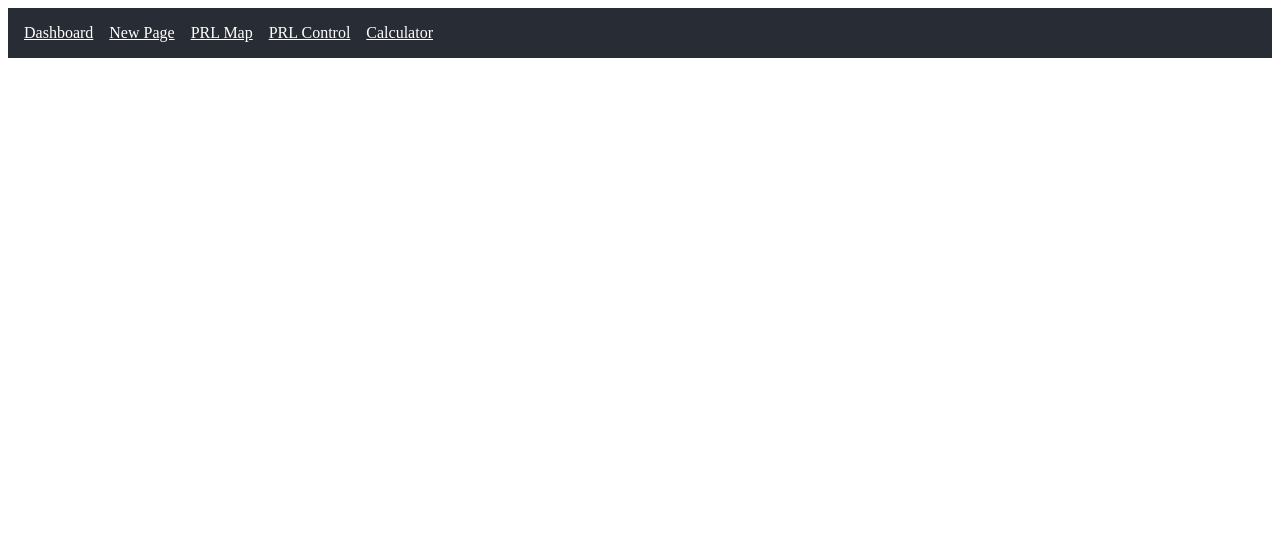
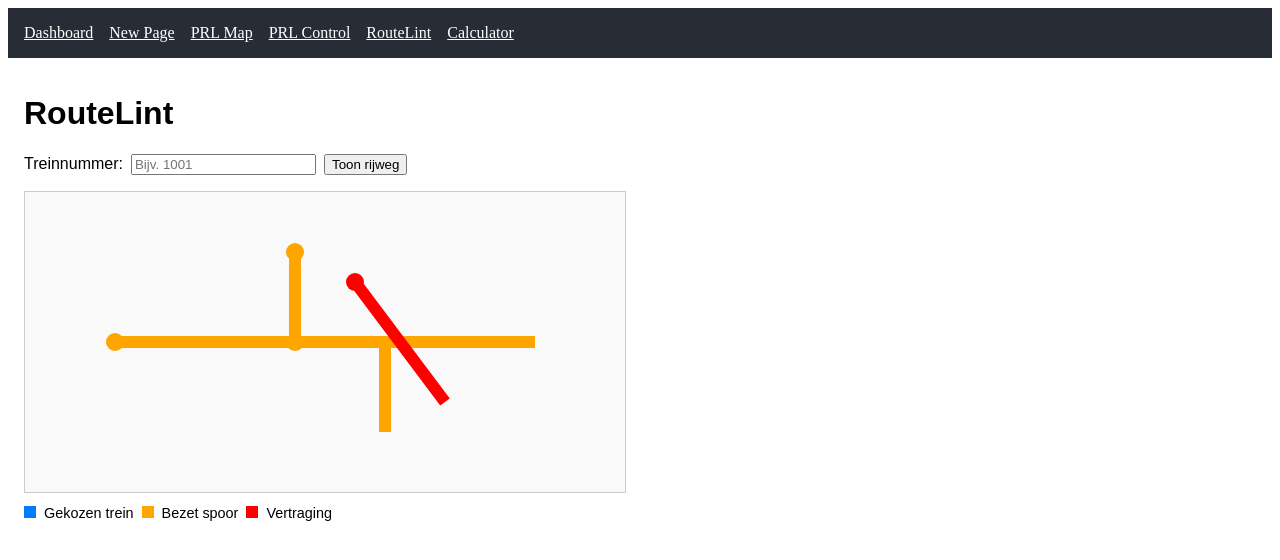
Before and after one commit to Zjoanert/codex-test, a React (Vite) app: page /routelint in a window 1280 px wide. Shown: the top 560 px of the page. Built offline with nearby package versions, Linux system fonts and the light colour scheme.

Commit message:
Add RouteLint page with train route visualization

```diff
--- a/src/App.tsx
+++ b/src/App.tsx
@@ -5,6 +5,7 @@ import NewPage from './pages/NewPage';
 import CalculatorPage from './pages/CalculatorPage';
 import PRLPage from './pages/PRLPage';
 import PRLControlPage from './pages/PRLControlPage';
+import RouteLintPage from './pages/RouteLintPage';
 
 export default function App() {
   return (
@@ -22,6 +23,9 @@ export default function App() {
         <Link style={{ color: '#fff', marginRight: '1rem' }} to="/prl-control">
           PRL Control
         </Link>
+        <Link style={{ color: '#fff', marginRight: '1rem' }} to="/routelint">
+          RouteLint
+        </Link>
         <Link style={{ color: '#fff' }} to="/calc">
           Calculator
         </Link>
@@ -31,6 +35,7 @@ export default function App() {
         <Route path="/new" element={<NewPage />} />
         <Route path="/prl" element={<PRLPage />} />
         <Route path="/prl-control" element={<PRLControlPage />} />
+        <Route path="/routelint" element={<RouteLintPage />} />
         <Route path="/calc" element={<CalculatorPage />} />
       </Routes>
     </BrowserRouter>
--- /dev/null
+++ b/src/pages/RouteLintPage.css
@@ -0,0 +1,50 @@
+.route-lint-page {
+  padding: 1rem;
+  font-family: Arial, sans-serif;
+}
+
+.route-form {
+  margin-bottom: 1rem;
+}
+
+.route-form input {
+  margin-left: 0.5rem;
+  margin-right: 0.5rem;
+}
+
+.diagram {
+  width: 100%;
+  max-width: 600px;
+  height: 300px;
+  border: 1px solid #ccc;
+  background: #f9f9f9;
+}
+
+.diagram path {
+  stroke-width: 4;
+  fill: none;
+}
+
+.legend {
+  margin-top: 0.5rem;
+  font-size: 0.9rem;
+}
+
+.legend-item {
+  display: inline-block;
+  width: 12px;
+  height: 12px;
+  margin-right: 4px;
+}
+
+.legend-item.selected {
+  background: #007bff;
+}
+
+.legend-item.occupied {
+  background: #ffa500;
+}
+
+.legend-item.delay {
+  background: #ff0000;
+}
--- /dev/null
+++ b/src/pages/RouteLintPage.tsx
@@ -0,0 +1,94 @@
+import React, { useState } from 'react';
+import './RouteLintPage.css';
+
+interface Segment {
+  id: string;
+  path: string;
+}
+
+interface Train {
+  number: string;
+  route: string[];
+  start: [number, number];
+  delay?: boolean;
+}
+
+const segments: Segment[] = [
+  { id: 's1', path: 'M10 50 L70 50' },
+  { id: 's2', path: 'M70 50 L150 50' },
+  { id: 's3', path: 'M70 50 L70 20' },
+  { id: 's4', path: 'M100 50 L100 80' },
+  { id: 's5', path: 'M90 30 L120 70' },
+];
+
+const trains: Train[] = [
+  { number: '1001', route: ['s1', 's2'], start: [10, 50] }, // hoofdroute
+  { number: '2002', route: ['s3', 's2'], start: [70, 20] }, // invoegen
+  { number: '3003', route: ['s2', 's4'], start: [70, 50] }, // uittak
+  { number: '4004', route: ['s5'], start: [90, 30], delay: true }, // kruisend
+];
+
+export default function RouteLintPage() {
+  const [input, setInput] = useState('');
+  const [selected, setSelected] = useState<Train | null>(null);
+
+  const handleSubmit = (e: React.FormEvent) => {
+    e.preventDefault();
+    const t = trains.find((tr) => tr.number === input.trim());
+    setSelected(t || null);
+  };
+
+  const colorForSegment = (id: string) => {
+    if (selected && selected.route.includes(id)) return '#007bff';
+    const delayed = trains.find(
+      (t) => t.number !== selected?.number && t.route.includes(id) && t.delay
+    );
+    if (delayed) return '#ff0000';
+    const occupied = trains.find(
+      (t) => t.number !== selected?.number && t.route.includes(id)
+    );
+    if (occupied) return '#ffa500';
+    return '#888';
+  };
+
+  const colorForTrain = (t: Train) => {
+    if (selected?.number === t.number) return '#007bff';
+    return t.delay ? '#ff0000' : '#ffa500';
+  };
+
+  return (
+    <div className="route-lint-page">
+      <h1>RouteLint</h1>
+      <form onSubmit={handleSubmit} className="route-form">
+        <label>
+          Treinnummer:
+          <input
+            value={input}
+            onChange={(e) => setInput(e.target.value)}
+            placeholder="Bijv. 1001"
+          />
+        </label>
+        <button type="submit">Toon rijweg</button>
+      </form>
+      <svg viewBox="0 0 160 100" className="diagram">
+        {segments.map((s) => (
+          <path key={s.id} d={s.path} stroke={colorForSegment(s.id)} />
+        ))}
+        {trains.map((t) => (
+          <circle
+            key={t.number}
+            cx={t.start[0]}
+            cy={t.start[1]}
+            r={3}
+            fill={colorForTrain(t)}
+          />
+        ))}
+      </svg>
+      <p className="legend">
+        <span className="legend-item selected" /> Gekozen trein&nbsp;&nbsp;
+        <span className="legend-item occupied" /> Bezet spoor&nbsp;&nbsp;
+        <span className="legend-item delay" /> Vertraging
+      </p>
+    </div>
+  );
+}
```
